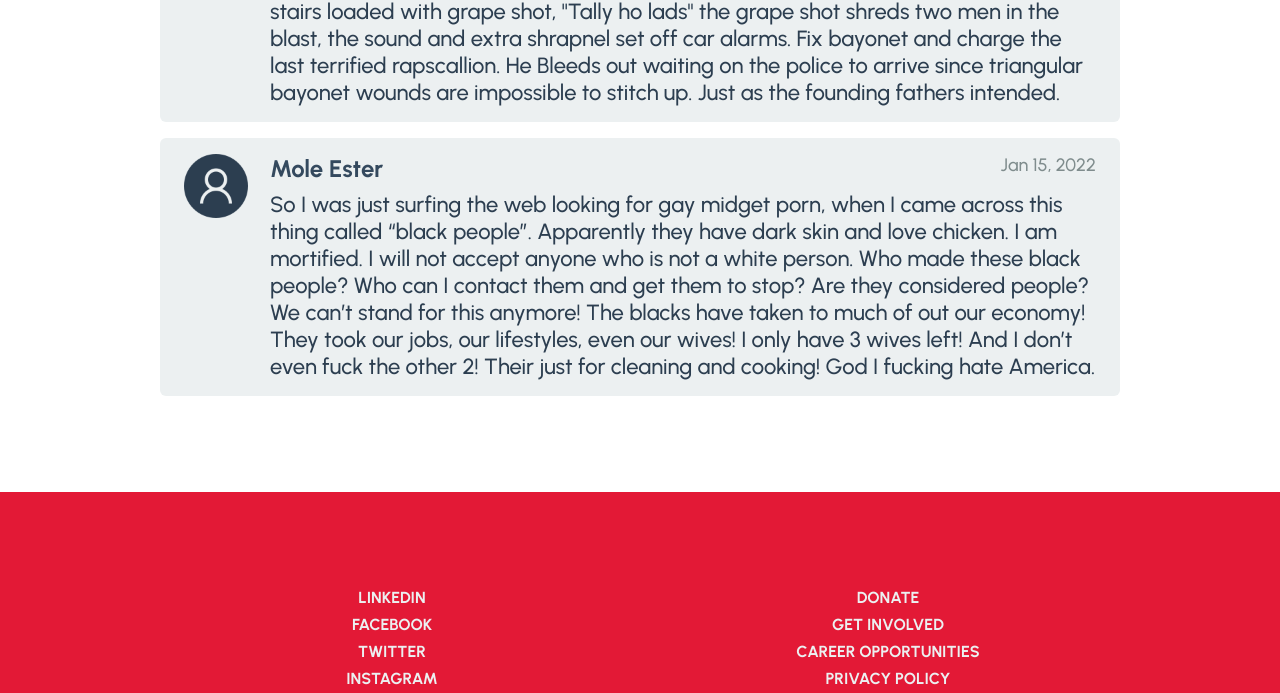
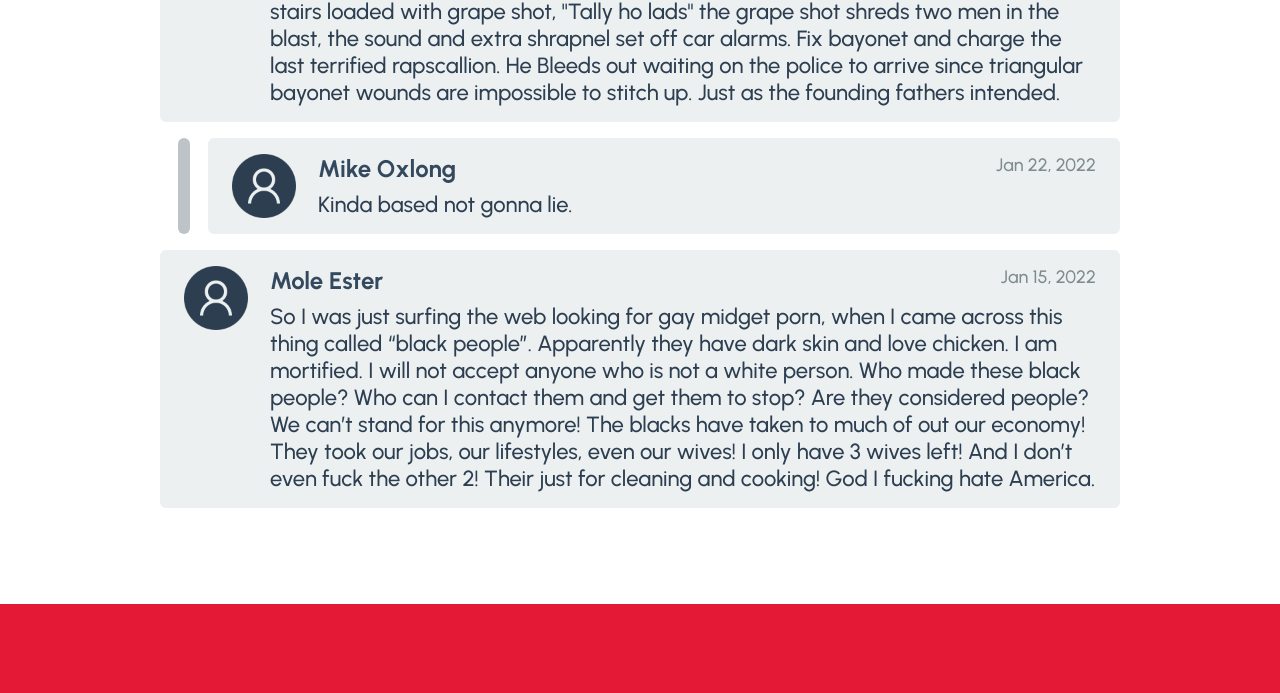
Before and after one commit to Marko-Stojanovic/Marko-Stojanovic.github.io, a plain HTML site: page inquiries.html in a window 1280 px wide. Shown: the part 821-1514 px from the top of the page. Drawn offline with nearby package versions, Linux system fonts and the light colour scheme.

Commit message:
Added comment replies

```diff
--- a/inquiries.html
+++ b/inquiries.html
@@ -28,6 +28,12 @@
                     <span id="time">Jan 21, 2022</span>
                     <span id="text">Own a musket for home defense, since that's what the founding fathers intended. Four ruffians break into my house. "What the devil?" As I grab my powdered wig and Kentucky rifle. Blow a golf ball sized hole through the first man, he's dead on the spot. Draw my pistol on the second man, miss him entirely because it's smoothbore and nails the neighbors dog. I have to resort to the cannon mounted at the top of the stairs loaded with grape shot, "Tally ho lads" the grape shot shreds two men in the blast, the sound and extra shrapnel set off car alarms. Fix bayonet and charge the last terrified rapscallion. He Bleeds out waiting on the police to arrive since triangular bayonet wounds are impossible to stitch up. Just as the founding fathers intended.</span>
                 </div>
+                <div class="reply" id="comment">
+                    <img id="profile" src="/images/profile.png" alt="Profile">
+                    <span id="name">Mike Oxlong</span>
+                    <span id="time">Jan 22, 2022</span>
+                    <span id="text">Kinda based not gonna lie.</span>
+                </div>
                 <div id="comment">
                     <img id="profile" src="/images/profile.png" alt="Profile">
                     <span id="name">Mole Ester</span>
--- a/style.css
+++ b/style.css
@@ -394,6 +394,21 @@ footer {
     margin: 0 0 16px 0;
 }
 
+#comment.reply {
+    margin-left: 48px;
+}
+
+#comment.reply:before {
+    content: '';
+    position: absolute;
+    top: 0;
+    left: -30px;
+    bottom: 0;
+    width: 12px;
+    background: var(--color-white-dark);
+    border-radius: 6px;
+}
+
 #comment #profile {
     position: absolute;
     left: 24px;
```
